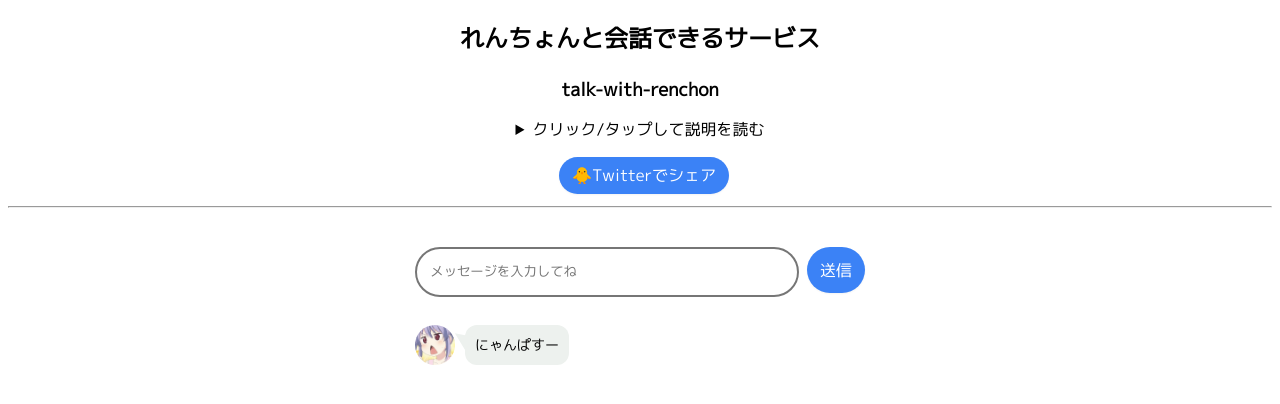
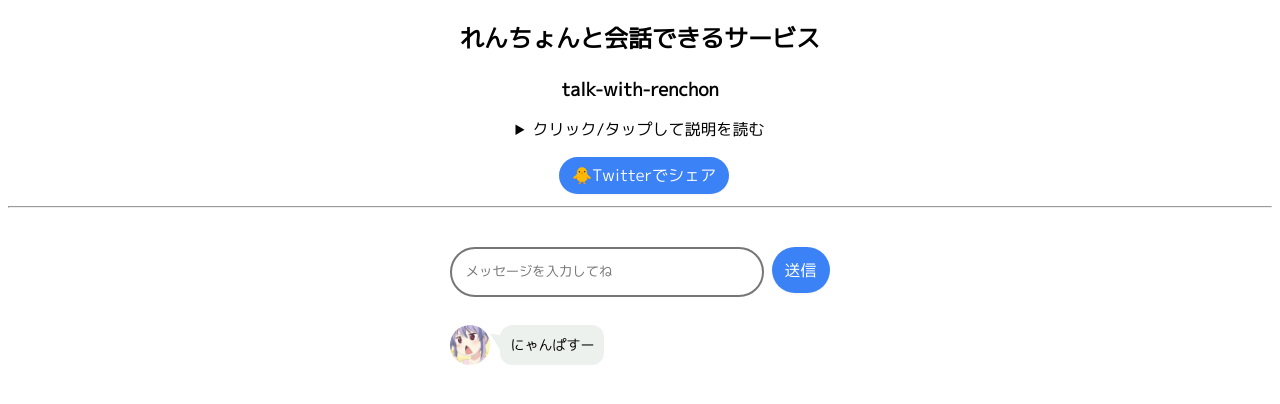
Before and after one commit to iamtakagi-lab/renchon-web, a React app: page / in a window 1280 px wide. Shown: the top 404 px of the page. Built offline with nearby package versions, Linux system fonts and the light colour scheme.

Commit message:
[chat] Fix: responsive

```diff
--- a/public/index.css
+++ b/public/index.css
@@ -41,9 +41,16 @@ h2 {
   font-size: 18px;
 }
 
+/*PCなら横幅50％*/
+@media screen and (min-width: 768px) {
+  #chat {
+    max-width: 30%;
+  }
+}
+
 #chat {
+  width: 90%;
   padding: 20px 10px;
-  max-width: 450px;
   margin: 15px auto;
   text-align: right;
   font-size: 14px;
```
